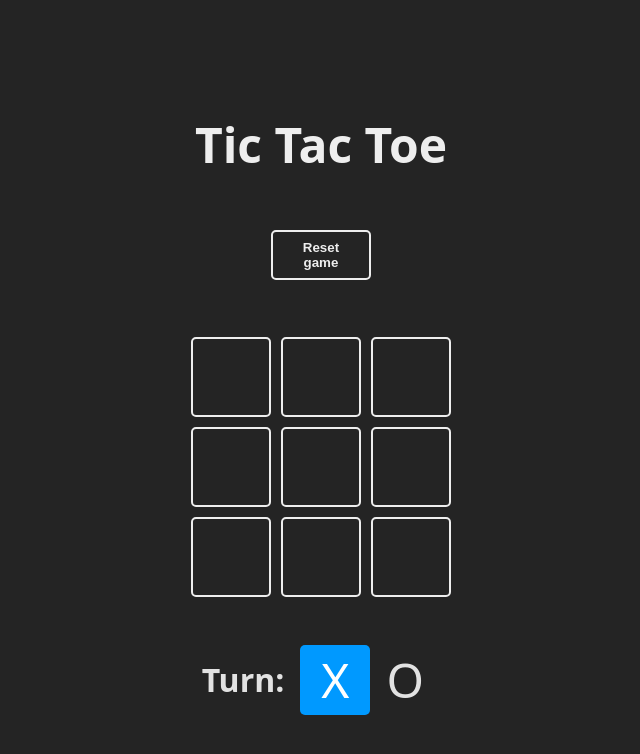
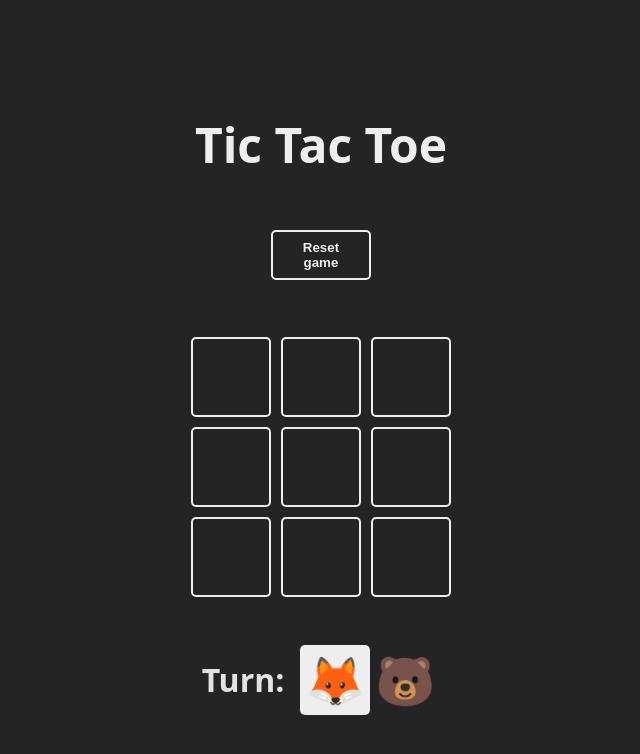
Before and after one commit to melisandoval/animals-tic-tac-toe, a React (Vite) app: page / in a window 1280 px wide. Shown: the top 754 px of the page, without its empty margins (319-959 px from the left). Built offline with nearby package versions, Linux system fonts and the light colour scheme.

Commit message:
update styles

```diff
--- a/src/constants.js
+++ b/src/constants.js
@@ -1,6 +1,6 @@
 export const PLAYERS = {
-  playerOne: "X",
-  playerTwo: "O",
+  playerOne: "🦊",
+  playerTwo: "🐻",
 };
 
 export const WINNING_COMBOS = [
--- a/src/index.css
+++ b/src/index.css
@@ -108,7 +108,7 @@ h2 {
 
 .square.is-selected {
   color: #fff;
-  background: #09f;
+  background-color: #eee;
 }
 
 .winner {
```
